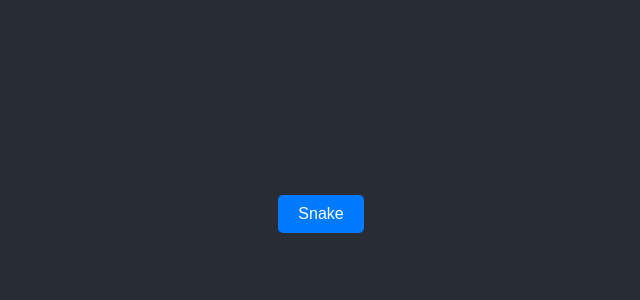
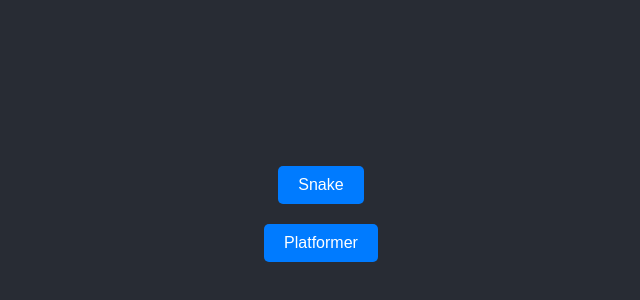
Before and after one commit to inzdex/schoology.github.io, a plain HTML site: page snake.html in a window 1280 px wide. Shown: the part 186-486 px from the top of the page, without its empty margins (319-959 px from the left). Drawn offline with Linux system fonts and the light colour scheme.

Commit message:
Update snake.html

```diff
--- a/snake.html
+++ b/snake.html
@@ -3,17 +3,17 @@
 <head>
     <meta charset="UTF-8">
     <meta name="viewport" content="width=device-width, initial-scale=1.0">
-    <title>Snake Game</title>
+    <title>Games Menu</title>
     <style>
         html, body {
             height: 100%;
             margin: 0;
             display: flex;
+            flex-direction: column;
             align-items: center;
             justify-content: center;
             background-color: #282c34;
             color: white;
-            font-family: Arial, sans-serif;
         }
 
         button {
@@ -24,6 +24,7 @@
             border: none;
             border-radius: 5px;
             cursor: pointer;
+            margin: 10px;
             transition: background-color 0.3s ease;
         }
 
@@ -34,5 +35,6 @@
 </head>
 <body>
     <button onclick="window.location.href='game.html'">Snake</button>
+    <button onclick="window.location.href='platformer.html'">Platformer</button>
 </body>
 </html>
```
